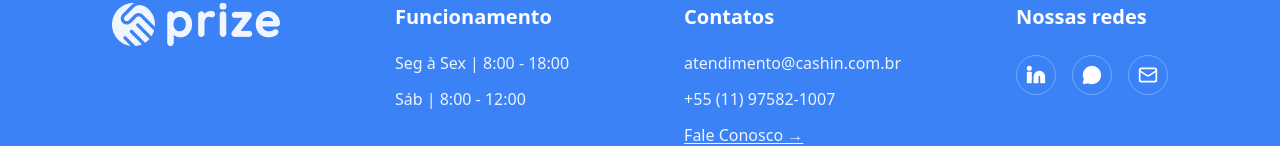
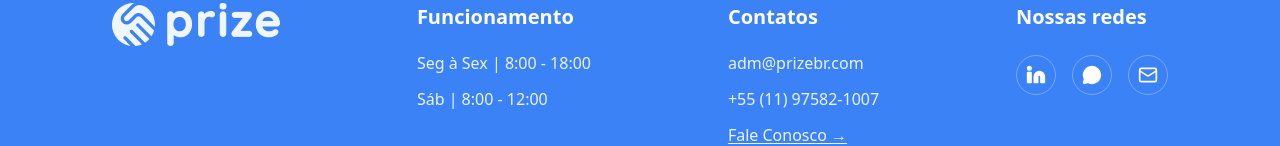
Before and after one commit to diegofontenelle/prize-site, a Next.js app: page / in a window 1280 px wide. Shown: the part 3354-3500 px from the top of the page. Built offline with nearby package versions, Linux system fonts and the light colour scheme.

Commit message:
feat: update email

```diff
--- a/src/components/Footer.tsx
+++ b/src/components/Footer.tsx
@@ -23,8 +23,8 @@
 
         <div className="flex flex-col gap-3">
           <h4 className="text-xl font-semibold mb-2">Contatos</h4>
-          <a href="mailto:atendimento@cashin.com.br" className="text-white/90 hover:text-white transition-colors">
-            atendimento@cashin.com.br
+          <a href="mailto:adm@prizebr.com" className="text-white/90 hover:text-white transition-colors">
+            adm@prizebr.com
           </a>
           <a href="tel:+5511975821007" className="text-white/90 hover:text-white transition-colors">
             +55 (11) 97582-1007
```
